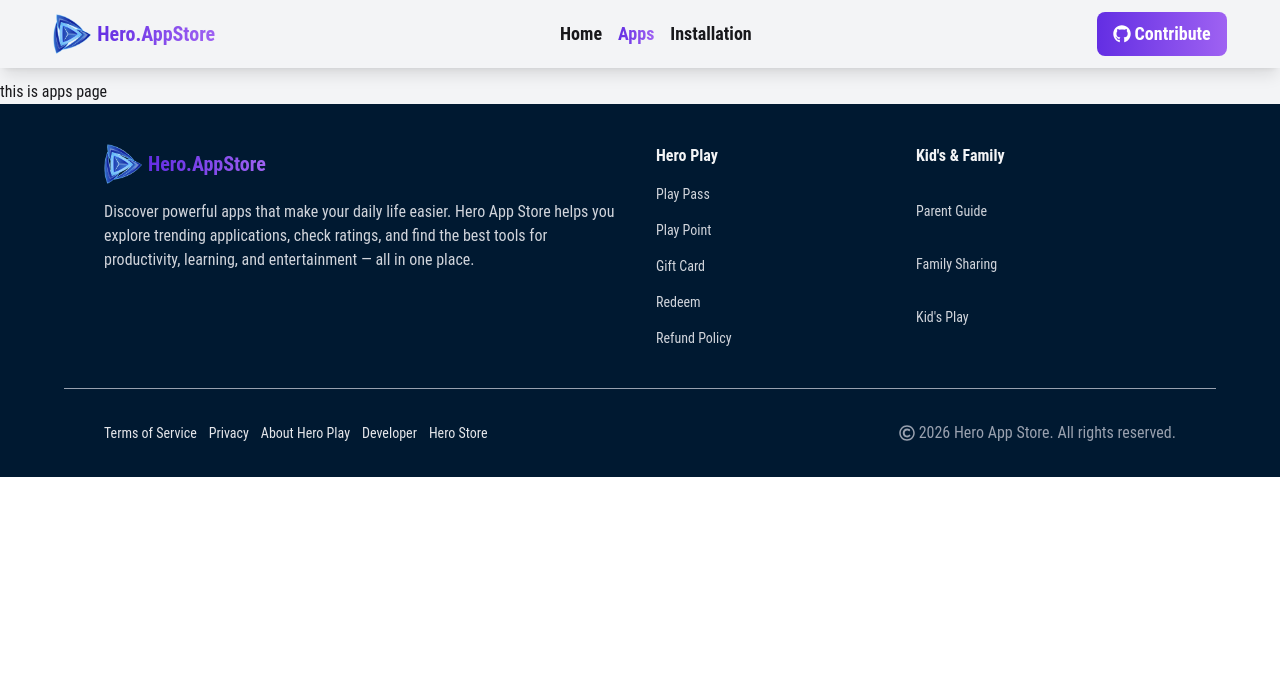
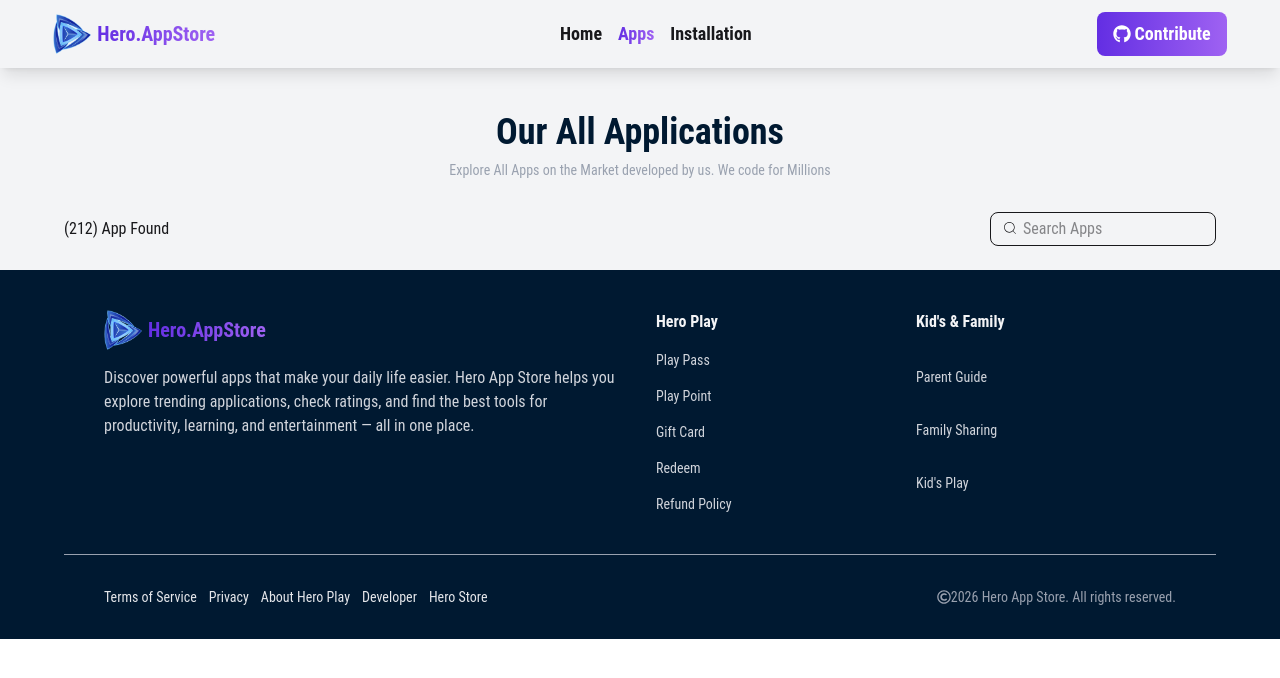
Before and after one commit to Sheikh-Rasel2001/hero-app-io, a React (Vite) app: page /apps in a window 1280 px wide. Shown: the top 678 px of the page. Built offline with nearby package versions, Linux system fonts and the light colour scheme.

Commit message:
all app card design

```diff
--- a/src/Component/Footer/Footer.jsx
+++ b/src/Component/Footer/Footer.jsx
@@ -39,7 +39,7 @@ const Footer = () => {
             </div>
             {/* terms and conditions */}
             <div className='max-w-6xl mx-auto py-8 px-10 flex justify-between items-center flex-col lg:flex-row gap-3'>
-                <div className='text-gray-200 flex justify-center gap-3 flex-col lg:flex-row'>
+                <div className='text-gray-200 flex justify-center gap-3 flex-wrap lg:flex-row'>
                     <Link className='text-sm' to='/'>Terms of Service</Link>
                     <Link className='text-sm' to='/'>Privacy</Link>
                     <Link className='text-sm' to='/'>About Hero Play</Link>
@@ -48,7 +48,7 @@ const Footer = () => {
                 </div>
                 {/* copyright */}
                 <div className='text-gray-400'>
-                    <p className='flex items-center gap-1'><FaRegCopyright />{new Date().getFullYear()} Hero App Store. All rights reserved.</p>
+                    <p className='flex items-center text-sm'><FaRegCopyright />{new Date().getFullYear()} Hero App Store. All rights reserved.</p>
                 </div>
 
             </div>
--- /dev/null
+++ b/src/Pages/Apps/AppCard.jsx
@@ -0,0 +1,25 @@
+import React from 'react';
+import downloadIcon from '../../assets/icon-downloads.png';
+import rattingIcon from '../../assets/icon-ratings.png';
+
+const AppCard = ({app}) => {
+    console.log(app);
+    const {image, title, ratingAvg, downloads} = app;
+    return (
+         <div className='bg-white border-gray-200 hover:shadow-xl p-4 rounded-lg space-y-4'>
+                    <div className='w-full rounded-lg'>
+                        <img src={image} alt={title} className='w-full object-cover rounded-xl'/>
+                    </div>
+                    <div className='space-y-4'>
+                        <h3 className='text-[#001931] font-semibold'>{title}</h3>
+                        <div className='flex justify-between items-center'>
+                            <span className='flex items-center gap-1 px-2 py-1 text-sm bg-gray-200 text-green-600 rounded-lg'><img src={downloadIcon} alt="DownLoad Icon" className='w-3 h-3'/>{downloads}M</span>
+                            <span className='flex items-center gap-1 text-sm px-2 py-1 bg-[#fff0e1] rounded-lg text-orange-400'><img src={rattingIcon} alt="Ratting Icon" className='w-3 h-3'/>{ratingAvg}</span>
+                        </div>
+                    </div>
+
+                </div>
+    );
+};
+
+export default AppCard;
--- a/src/Pages/Apps/Apps.jsx
+++ b/src/Pages/Apps/Apps.jsx
@@ -1,9 +1,29 @@
 import React from 'react';
+import { CiSearch } from "react-icons/ci";
+import AppCard from './appCard';
+
 
 const Apps = () => {
     return (
-        <div>
-            <h1>this is apps page</h1>
+        <div className='max-w-6xl mx-auto'>
+            <div className='text-center my-8'>
+                <h1 className='text-4xl font-bold mb-2 text-[#001931]'>Our All Applications</h1>
+                <p className='text-sm text-gray-400'>Explore All Apps on the Market developed by us. We code for Millions</p>
+            </div>
+            {/* search button */}
+            <div className='flex flex-col-reverse lg:justify-between items-center lg:flex-row mb-6'>
+                <div>
+                    <p>(212) App Found</p>
+                </div>
+                <div className='relative'>
+                    <input type="search" name="search" placeholder='Search Apps' className='border rounded-lg py-1 pl-8' />
+                    <CiSearch className='absolute top-2 left-3' />
+                </div>
+            </div>
+            {/* all apps */}
+            <div className='grid grid-cols-1 lg:grid-cols-4 gap-4 px-4'>
+
+            </div>
         </div>
     );
 };
--- /dev/null
+++ b/src/Pages/ErrorPage/ErrorPage.jsx
@@ -0,0 +1,11 @@
+import React from 'react';
+
+const ErrorPage = () => {
+    return (
+        <div>
+            <h1>404 not found</h1>
+        </div>
+    );
+};
+
+export default ErrorPage;
--- a/src/Pages/Home/BuiltApps.jsx
+++ b/src/Pages/Home/BuiltApps.jsx
@@ -6,7 +6,7 @@ const BuiltApps = () => {
         <div className=' bg-apps'>
             <div className='max-w-2xl mx-auto py-10 px-4'>
                 <h3 className='text-center text-3xl font-bold text-white mb-8'>Trusted by Millions, Built for You</h3>
-                <div className='grid grid-cols-1 lg:grid-cols-3 gap-6'>
+                <div className='grid grid-cols-3 gap-4'>
                     <div>
                         <h5 className='mb-2 text-xs text-gray-400'>Total Downloads</h5>
                         <h1 className='text-4xl lg:text-5xl font-bold mb-2 text-white'>29.6M</h1>
--- a/src/Pages/Home/TrendingApps/TrendApp.jsx
+++ b/src/Pages/Home/TrendingApps/TrendApp.jsx
@@ -3,8 +3,8 @@ import downloadIcon from '../../../assets/icon-downloads.png'
 import rattingIcon from '../../../assets/icon-ratings.png'
 
 const TrendApp = ({app}) => {
-    console.log(app);
-    const {image, title, ratingAvg, downloads} = app
+    // console.log(app);
+    const {image, title, ratingAvg, downloads} = app;
     return (
         <div className='bg-white border-gray-200 hover:shadow-xl p-4 rounded-lg space-y-4'>
             <div className='w-full rounded-lg'>
--- a/src/Pages/Home/TrendingApps/TrendingApps.jsx
+++ b/src/Pages/Home/TrendingApps/TrendingApps.jsx
@@ -4,7 +4,7 @@ import './Trend.css';
 
 const TrendingApps = ({appsPromise}) => {
     const apps = use(appsPromise);
-    console.log(apps);
+    // console.log(apps);
     const homeApps = apps.slice(0, 8);
     return (
         <div className='max-w-5xl mx-auto mb-10'>
--- a/src/Routes/Routes.jsx
+++ b/src/Routes/Routes.jsx
@@ -4,11 +4,13 @@ import Root from '../MainLayout/Root';
 import App from '../App';
 import Apps from '../Pages/Apps/Apps';
 import Installs from '../Pages/Installs/Installs';
+import ErrorPage from '../Pages/ErrorPage/ErrorPage';
 
 export const router = createBrowserRouter([
     {
         path: '/',
         Component: Root,
+        errorElement: <ErrorPage></ErrorPage>,
         children: [
             { index: true, Component: App },
             {
```
